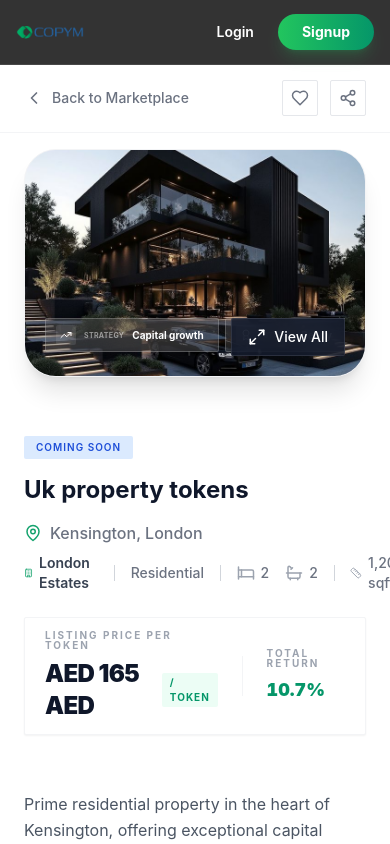
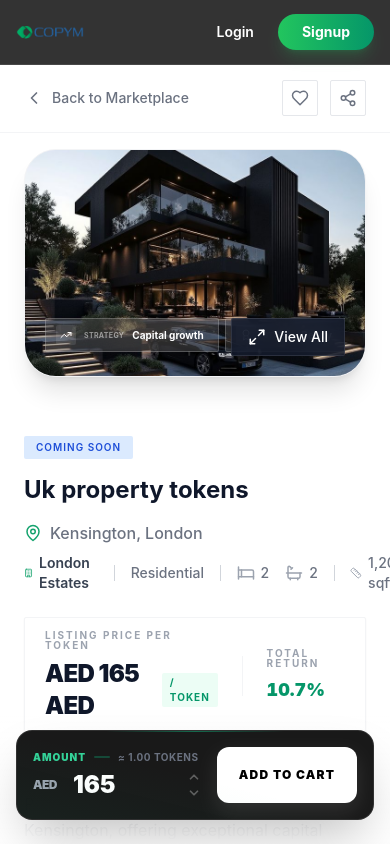
Before and after one commit to httpsnada11/launchpad, a React (Vite) app: page /property/1 in a window 390 px wide. Shown: the top 844 px of the page. Built offline with nearby package versions, Linux system fonts and the light colour scheme.

Commit message:
updated mobileview -investement button at the bottom

```diff
--- a/src/index.css
+++ b/src/index.css
@@ -9,9 +9,23 @@
 }
 
 body {
-  font-family: -apple-system, BlinkMacSystemFont, 'Segoe UI', Roboto, Oxygen, Ubuntu, Cantarell, 'Open Sans', 'Helvetica Neue', sans-serif;
+  font-family: 'Inter', -apple-system, BlinkMacSystemFont, 'Segoe UI', Roboto, sans-serif;
   -webkit-font-smoothing: antialiased;
   -moz-osx-font-smoothing: grayscale;
+}
+
+h1,
+h2,
+h3,
+h4,
+h5,
+h6,
+p,
+span,
+a,
+button,
+input {
+  font-family: inherit;
 }
 
 #root {
--- a/src/pages/PropertyDetailPage/PropertyDetailPage.jsx
+++ b/src/pages/PropertyDetailPage/PropertyDetailPage.jsx
@@ -24,6 +24,7 @@ import PaymentPlans from './components/PaymentPlans';
 import ExpectedProcess from './components/ExpectedProcess';
 import PropertyDocuments from './components/PropertyDocuments';
 import WhyInvest from './components/WhyInvest';
+import MobileInvestmentBar from './components/MobileInvestmentBar';
 
 // Mock Property Data - Extended with comprehensive details
 const PROPERTY_DETAILS = {
@@ -941,6 +942,8 @@ export default function PropertyDetailPage() {
                     </motion.div>
                 )}
             </AnimatePresence>
+            {/* Sticky Mobile Investment Bar */}
+            <MobileInvestmentBar property={property} />
         </div>
     );
 }
--- /dev/null
+++ b/src/pages/PropertyDetailPage/components/MobileInvestmentBar.jsx
@@ -0,0 +1,102 @@
+import React, { useState, useEffect } from 'react';
+import { motion, AnimatePresence } from 'framer-motion';
+import { ShoppingCart, Check, ChevronUp, ChevronDown } from 'lucide-react';
+
+export default function MobileInvestmentBar({ property }) {
+    const initialAmount = parseInt(property.minInvestment?.replace(/[^0-9]/g, '')) || 1000;
+    const [amount, setAmount] = useState(initialAmount);
+    const [isAdded, setIsAdded] = useState(false);
+
+    const tokenPrice = parseInt(property.tokenPriceAED?.replace(/[^0-9]/g, '')) || 1;
+    const tokens = (amount / tokenPrice).toFixed(2);
+
+    const handleAddToCart = () => {
+        setIsAdded(true);
+        setTimeout(() => setIsAdded(false), 2000);
+    };
+
+    return (
+        <div className="lg:hidden fixed bottom-0 left-0 right-0 z-[60] px-4 pb-6 pt-2 pointer-events-none">
+            {/* Background Overlay for better contrast on any page content */}
+            <div className="absolute inset-x-0 bottom-0 h-32 bg-gradient-to-t from-white via-white/80 to-transparent pointer-events-none" />
+
+            <motion.div
+                initial={{ y: 100 }}
+                animate={{ y: 0 }}
+                className="relative bg-black/90 backdrop-blur-xl border border-white/10 rounded-2xl shadow-2xl p-4 flex items-center gap-4 pointer-events-auto overflow-hidden active:scale-[0.98] transition-all"
+            >
+                {/* Glow Effect */}
+                <div className="absolute top-0 left-1/4 w-1/2 h-px bg-gradient-to-r from-transparent via-emerald-500/50 to-transparent" />
+
+                {/* Amount Input Section */}
+                <div className="flex-1 relative flex flex-col justify-center">
+                    <div className="flex items-center gap-2 mb-1">
+                        <span className="text-[10px] font-black text-emerald-400 uppercase tracking-widest">Amount</span>
+                        <div className="h-[2px] w-4 bg-emerald-500/30 rounded-full" />
+                        <span className="text-[10px] font-bold text-gray-500 uppercase tracking-wider">≈ {tokens} Tokens</span>
+                    </div>
+
+                    <div className="relative group">
+                        <div className="absolute inset-y-0 left-0 flex items-center pointer-events-none">
+                            <span className="text-gray-400 font-black text-xs uppercase tracking-tighter">AED</span>
+                        </div>
+                        <input
+                            type="number"
+                            value={amount}
+                            onChange={(e) => setAmount(Math.max(0, parseInt(e.target.value) || 0))}
+                            className="bg-transparent border-none text-white font-black text-2xl p-0 pl-10 focus:ring-0 w-full [appearance:textfield] [&::-webkit-outer-spin-button]:appearance-none [&::-webkit-inner-spin-button]:appearance-none"
+                        />
+
+                        {/* Custom Spin Buttons */}
+                        <div className="absolute inset-y-0 right-0 flex flex-col justify-center gap-0.5">
+                            <button onClick={() => setAmount(prev => prev + 100)} className="text-white/30 hover:text-white">
+                                <ChevronUp size={14} strokeWidth={3} />
+                            </button>
+                            <button onClick={() => setAmount(prev => Math.max(0, prev - 100))} className="text-white/30 hover:text-white">
+                                <ChevronDown size={14} strokeWidth={3} />
+                            </button>
+                        </div>
+                    </div>
+                </div>
+
+                {/* Add to Cart Button */}
+                <button
+                    onClick={handleAddToCart}
+                    disabled={isAdded || amount <= 0}
+                    className="relative group overflow-hidden h-14 min-w-[140px] rounded-xl bg-white text-black font-black uppercase text-xs tracking-widest flex items-center justify-center gap-2 shadow-[0_8px_20px_rgba(255,255,255,0.1)] active:scale-95 transition-all disabled:opacity-50"
+                >
+                    <AnimatePresence mode="wait">
+                        {isAdded ? (
+                            <motion.div
+                                key="added"
+                                initial={{ y: 20, opacity: 0 }}
+                                animate={{ y: 0, opacity: 1 }}
+                                exit={{ y: -20, opacity: 0 }}
+                                className="flex items-center gap-2"
+                            >
+                                <Check size={16} strokeWidth={4} className="text-emerald-600" />
+                                <span>Added</span>
+                            </motion.div>
+                        ) : (
+                            <motion.div
+                                key="add"
+                                initial={{ y: 20, opacity: 0 }}
+                                animate={{ y: 0, opacity: 1 }}
+                                exit={{ y: -20, opacity: 0 }}
+                                className="flex items-center gap-2"
+                            >
+                                <span>Add to Cart</span>
+                            </motion.div>
+                        )}
+                    </AnimatePresence>
+
+                    {/* Button Glow on Hover/Active */}
+                    <div className="absolute inset-0 bg-emerald-500/0 group-hover:bg-emerald-500/10 transition-colors" />
+                </button>
+
+                {/* Background Texture/Gradient */}
+                <div className="absolute inset-0 bg-gradient-to-tr from-emerald-500/5 via-transparent to-transparent pointer-events-none" />
+            </motion.div>
+        </div>
+    );
+}
--- a/src/sections/Footer.jsx
+++ b/src/sections/Footer.jsx
@@ -23,17 +23,17 @@ export default function Footer() {
 
                     {/* Links Section */}
                     <div className="flex flex-wrap justify-center md:justify-end gap-x-8 gap-y-4 text-[15px] font-medium tracking-wide">
-                        <Link to="/about" className="text-gray-400 hover:text-[#15a36e] transition-colors duration-300" style={{ fontFamily: 'Palanquin, sans-serif' }}>About</Link>
-                        <Link to="/how-it-works" className="text-gray-400 hover:text-[#15a36e] transition-colors duration-300" style={{ fontFamily: 'Palanquin, sans-serif' }}>How it Works</Link>
-                        <Link to="/marketplace" className="text-gray-400 hover:text-[#15a36e] transition-colors duration-300" style={{ fontFamily: 'Palanquin, sans-serif' }}>Marketplace</Link>
-                        <Link to="/terms" className="text-gray-400 hover:text-[#15a36e] transition-colors duration-300" style={{ fontFamily: 'Palanquin, sans-serif' }}>Terms & Support</Link>
-                        <Link to="/privacy" className="text-gray-400 hover:text-[#15a36e] transition-colors duration-300" style={{ fontFamily: 'Palanquin, sans-serif' }}>Privacy</Link>
+                        <Link to="/about" className="text-gray-400 hover:text-[#15a36e] transition-colors duration-300">About</Link>
+                        <Link to="/how-it-works" className="text-gray-400 hover:text-[#15a36e] transition-colors duration-300">How it Works</Link>
+                        <Link to="/marketplace" className="text-gray-400 hover:text-[#15a36e] transition-colors duration-300">Marketplace</Link>
+                        <Link to="/terms" className="text-gray-400 hover:text-[#15a36e] transition-colors duration-300">Terms & Support</Link>
+                        <Link to="/privacy" className="text-gray-400 hover:text-[#15a36e] transition-colors duration-300">Privacy</Link>
                     </div>
                 </div>
 
                 {/* Copyright Section */}
                 <div className="mt-12 pt-8 border-t border-white/5 text-center">
-                    <p className="text-[12px] text-gray-500 font-medium tracking-[0.15em]" style={{ fontFamily: 'Palanquin, sans-serif' }}>
+                    <p className="text-[12px] text-gray-500 font-medium tracking-[0.15em]">
                         © 2026 COPYM. ALL RIGHTS RESERVED.
                     </p>
                 </div>
--- a/src/sections/TermsOfService.jsx
+++ b/src/sections/TermsOfService.jsx
@@ -17,10 +17,10 @@ const TermsOfService = () => {
                     transition={{ duration: 0.5 }}
                     className="mb-12"
                 >
-                    <h1 className="text-4xl sm:text-5xl font-bold text-gray-900 tracking-tight mb-4" style={{ fontFamily: 'Palanquin, sans-serif' }}>
+                    <h1 className="text-4xl sm:text-5xl font-bold text-gray-900 tracking-tight mb-4">
                         Terms of Service
                     </h1>
-                    <p className="text-gray-500 text-sm font-medium" style={{ fontFamily: 'Palanquin, sans-serif' }}>
+                    <p className="text-gray-500 text-sm font-medium">
                         Last updated: January 2026
                     </p>
                 </motion.div>
@@ -31,7 +31,6 @@ const TermsOfService = () => {
                     animate={{ opacity: 1, y: 0 }}
                     transition={{ duration: 0.5, delay: 0.1 }}
                     className="prose prose-lg max-w-none text-gray-700 space-y-10"
-                    style={{ fontFamily: 'Palanquin, sans-serif' }}
                 >
                     {/* Section 1 */}
                     <section>
```
Also changed, not shown: src/pages/PropertyDetailPage/components/InvestmentCalculator.jsx (+10 -10 lines).
